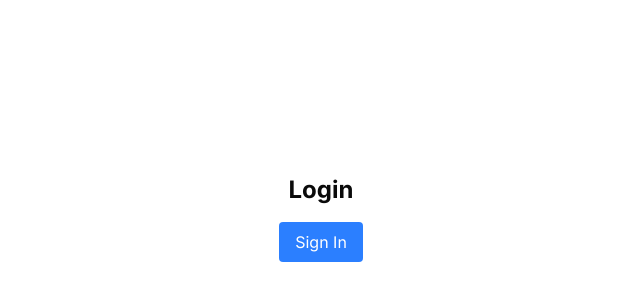
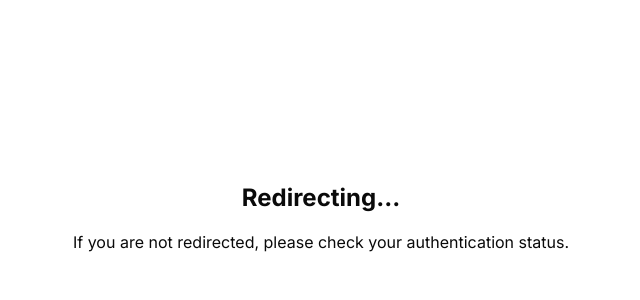
Before and after one commit to Harrykumarr/DIETAMIGO_V2, a Next.js app: page /login in a window 1280 px wide. Shown: the part 182-482 px from the top of the page, without its empty margins (319-959 px from the left). Built offline with nearby package versions, Linux system fonts and the light colour scheme; no server answers.

Commit message:
fix: auto-redirect login page to dashboard after authentication

```diff
--- a/app/login/page.jsx
+++ b/app/login/page.jsx
@@ -1,6 +1,6 @@
 "use client";
 
-import { signIn, useSession } from "next-auth/react";
+import { useSession } from "next-auth/react";
 import { useRouter } from "next/navigation";
 import { useEffect } from "react";
 
@@ -15,21 +15,10 @@ export default function LoginPage() {
     }
   }, [session, router]);
 
-  const handleLogin = async () => {
-    await signIn("credentials", {
-      callbackUrl: "/dashboard",
-    });
-  };
-
   return (
     <div className="flex flex-col items-center justify-center h-screen">
-      <h1 className="text-2xl font-bold mb-4">Login</h1>
-      <button
-        onClick={handleLogin}
-        className="px-4 py-2 bg-blue-500 text-white rounded hover:bg-blue-600"
-      >
-        Sign In
-      </button>
+      <h1 className="text-2xl font-bold mb-4">Redirecting...</h1>
+      <p>If you are not redirected, please check your authentication status.</p>
     </div>
   );
 }
```
